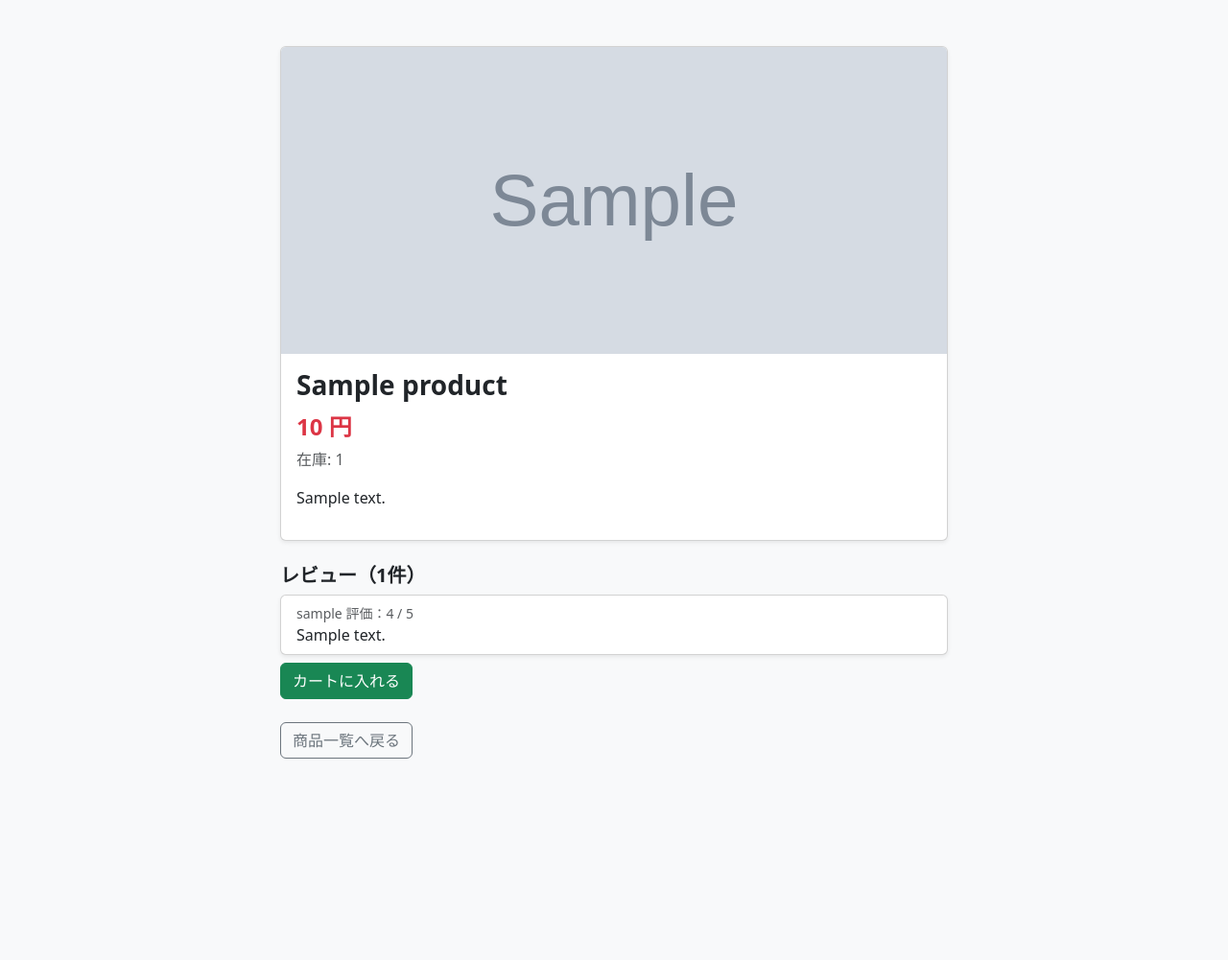
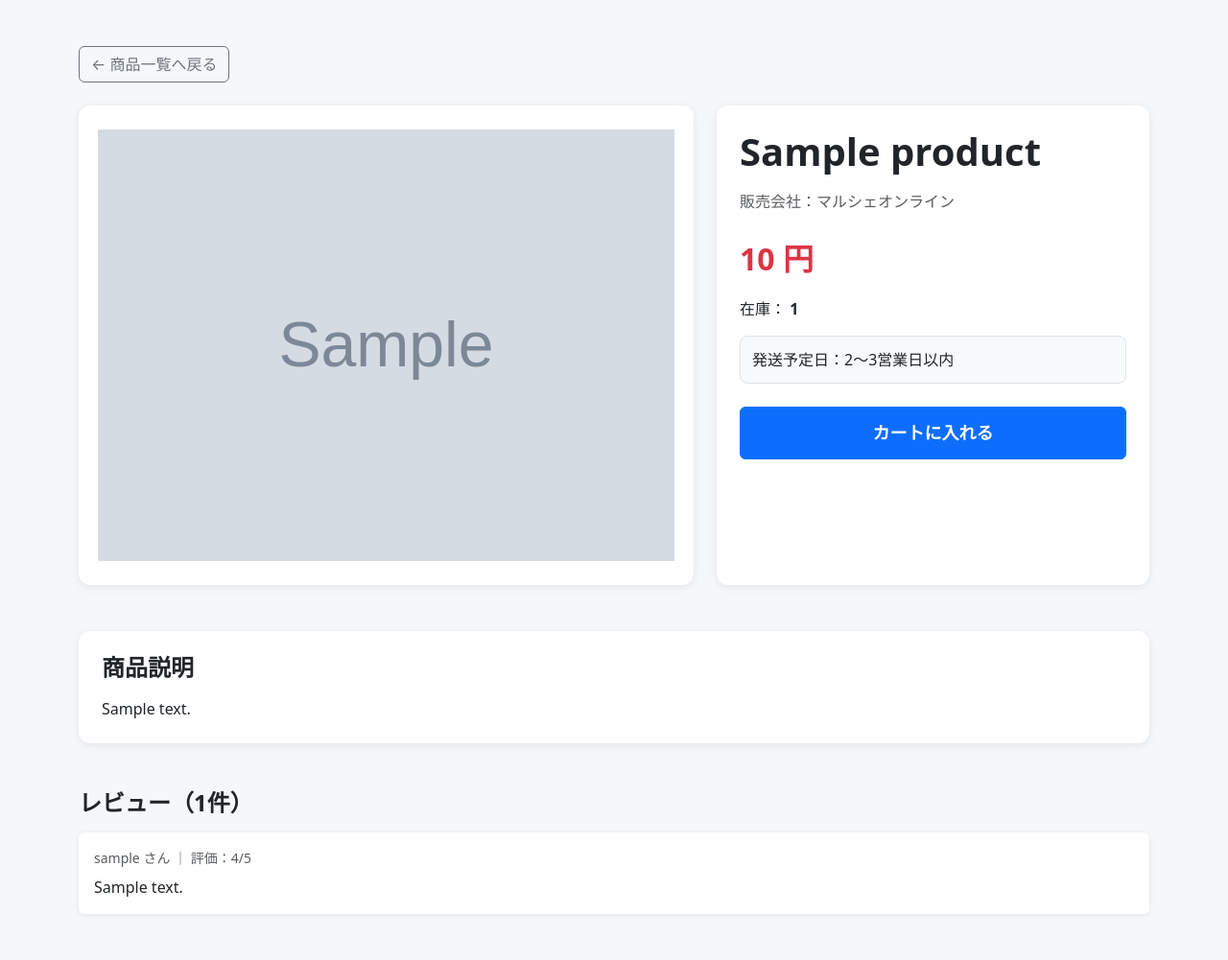
Before and after one commit to miragedecoy0217-cmd/marche-online-app, a Java web app: template src/main/webapp/WEB-INF/views/product_detail.jsp in a window 1280 px wide. Shown: the whole page at 96% size. Before the commit the page ends 791 px from the top, so only its background shows below. Run offline with Tomcat 11, a stand-in JSP engine, Linux system fonts and the light colour scheme; the template is opened without the code that fills it: most values are stand-ins (such as "Sample title", 1, 10 or a date in 2020); grey boxes marked "Sample" are stand-in pictures.

Commit message:
詳細ページ

```diff
--- a/src/main/webapp/WEB-INF/views/product_detail.jsp
+++ b/src/main/webapp/WEB-INF/views/product_detail.jsp
@@ -1,66 +1,149 @@
 <%@ page contentType="text/html; charset=UTF-8" pageEncoding="UTF-8"%>
 <%@ taglib prefix="c" uri="http://java.sun.com/jsp/jstl/core"%>
 <%@ taglib prefix="fmt" uri="http://java.sun.com/jsp/jstl/fmt"%>
+
 <!DOCTYPE html>
 <html lang="ja">
 <head>
 <meta charset="UTF-8">
+<meta name="viewport" content="width=device-width, initial-scale=1">
+
 <title>商品詳細</title>
+
 <link
     href="https://cdn.jsdelivr.net/npm/bootstrap@5.3.3/dist/css/bootstrap.min.css"
     rel="stylesheet">
+
+<style>
+
+body{
+    background:#f5f7fa;
+}
+
+/* 商品画像 */
+.product-image-card{
+    background:#fff;
+    border-radius:12px;
+    box-shadow:0 2px 10px rgba(0,0,0,.08);
+}
+
+.product-image{
+    width:100%;
+    height:500px;
+    object-fit:contain;
+    padding:20px;
+}
+
+/* 商品情報 */
+.product-info-card{
+    background:#fff;
+    border-radius:12px;
+    box-shadow:0 2px 10px rgba(0,0,0,.08);
+}
+
+/* 価格 */
+.product-price{
+    color:#dc3545;
+    font-size:2rem;
+    font-weight:bold;
+}
+
+/* 発送情報 */
+.shipping-box{
+    background:#f8f9fa;
+    border:1px solid #dee2e6;
+    border-radius:8px;
+    padding:12px;
+}
+
+/* 商品説明 */
+.description-card{
+    background:#fff;
+    border-radius:12px;
+    box-shadow:0 2px 10px rgba(0,0,0,.08);
+}
+
+/* レビュー */
+.review-card{
+    border:none;
+    box-shadow:0 1px 6px rgba(0,0,0,.08);
+}
+
+/* カートボタン */
+.cart-btn{
+    height:55px;
+    font-size:18px;
+    font-weight:bold;
+}
+
+</style>
+
 </head>
-<body class="bg-light">
 
-	<div class="container my-5" style="max-width: 720px;">
-		<div class="card shadow-sm">
+<body>
+
+<div class="container my-5">
+
+    <!-- 戻るボタン -->
+    <div class="mb-4">
+        <a href="${pageContext.request.contextPath}/products"
+           class="btn btn-outline-secondary">
+            ← 商品一覧へ戻る
+        </a>
+    </div>
+
+    <!-- 商品詳細 -->
+    <div class="row g-4">
+
+        <!-- 左：商品画像 -->
+        <div class="col-lg-7">
+
+            <div class="product-image-card">
+
                 <c:if test="${not empty product.imagePath}">
-				<img src="${pageContext.request.contextPath}/${product.imagePath}"
-					class="card-img-top" alt="<c:out value='${product.productName}'/>"
-					style="max-height: 320px; object-fit: cover;"
+                    <img
+                        src="${pageContext.request.contextPath}/${product.imagePath}"
+                        class="product-image"
+                        alt="<c:out value='${product.productName}'/>"
                         onerror="this.style.display='none'">
                 </c:if>
-			<div class="card-body">
-				<h1 class="h3 fw-bold">
+
+            </div>
+
+        </div>
+
+        <!-- 右：商品情報 -->
+        <div class="col-lg-5">
+
+            <div class="product-info-card p-4 h-100">
+
+                <h1 class="fw-bold mb-3">
                     <c:out value="${product.productName}" />
                 </h1>
-				<p class="text-danger fs-4 fw-bold mb-1">
-					<fmt:formatNumber value="${product.price}" pattern="#,##0" />
+
+                <p class="text-muted mb-4">
+                    販売会社：マルシェオンライン
+                </p>
+
+                <div class="product-price mb-3">
+                    <fmt:formatNumber
+                        value="${product.price}"
+                        pattern="#,##0" />
                     円
-				</p>
-				<p class="text-muted">在庫: ${product.stockCount}</p>
-				<p>
-					<c:out value="${product.description}" />
-				</p>
-			</div>
                 </div>
 
-		<!-- レビュー一覧（承認済みのみ） -->
-		<div class="mt-4">
-			<h2 class="h5 fw-bold">レビュー（${reviews.size()}件）</h2>
-			<c:if test="${empty reviews}">
-				<p class="text-muted">まだレビューはありません。</p>
-			</c:if>
-			<c:forEach var="r" items="${reviews}">
-				<div class="card shadow-sm mb-2">
-					<div class="card-body py-2">
-						<div class="small text-muted">
-							<c:out value="${r.userName}" />
-							評価：${r.rating} / 5
-						</div>
-						<c:if test="${not empty r.comment}">
-							<div>
-								<c:out value="${r.comment}" />
-							</div>
-						</c:if>
-					</div>
-				</div>
-			</c:forEach>
+                <div class="mb-3">
+                    在庫：
+                    <strong>${product.stockCount}</strong>
                 </div>
 
+                <div class="shipping-box mb-4">
+                    発送予定日：2～3営業日以内
+                </div>
+
+                <!-- カート -->
                 <form action="${pageContext.request.contextPath}/cart"
-      method="post"
-      class="mb-3">
+                      method="post">
 
                     <input type="hidden"
                            name="productId"
@@ -71,15 +154,71 @@
                            value="1">
 
                     <button type="submit"
-            class="btn btn-success">
+                            class="btn btn-primary w-100 cart-btn">
                         カートに入れる
                     </button>
 
                 </form>
-		<div class="mt-4">
-			<a href="${pageContext.request.contextPath}/products"
-				class="btn btn-outline-secondary">商品一覧へ戻る</a>
+
             </div>
+
+        </div>
+
+    </div>
+
+    <!-- 商品説明 -->
+    <div class="description-card p-4 mt-5">
+
+        <h2 class="h4 fw-bold mb-3">
+            商品説明
+        </h2>
+
+        <p class="mb-0">
+            <c:out value="${product.description}" />
+        </p>
+
+    </div>
+
+    <!-- レビュー -->
+    <div class="mt-5">
+
+        <h2 class="h4 fw-bold mb-3">
+            レビュー（${reviews.size()}件）
+        </h2>
+
+        <c:if test="${empty reviews}">
+            <div class="alert alert-light border">
+                まだレビューはありません。
+            </div>
+        </c:if>
+
+        <c:forEach var="r" items="${reviews}">
+            <div class="card review-card mb-3">
+
+                <div class="card-body">
+
+                    <div class="small text-muted mb-2">
+
+                        <c:out value="${r.userName}" />
+                        さん
+
+                        ｜ 評価：${r.rating}/5
+
+                    </div>
+
+                    <c:if test="${not empty r.comment}">
+                        <div>
+                            <c:out value="${r.comment}" />
+                        </div>
+                    </c:if>
+
+                </div>
+
+            </div>
+        </c:forEach>
+
+    </div>
+
 </div>
 
 </body>
```
Lines whose indentation alone changed are shown as unchanged.
